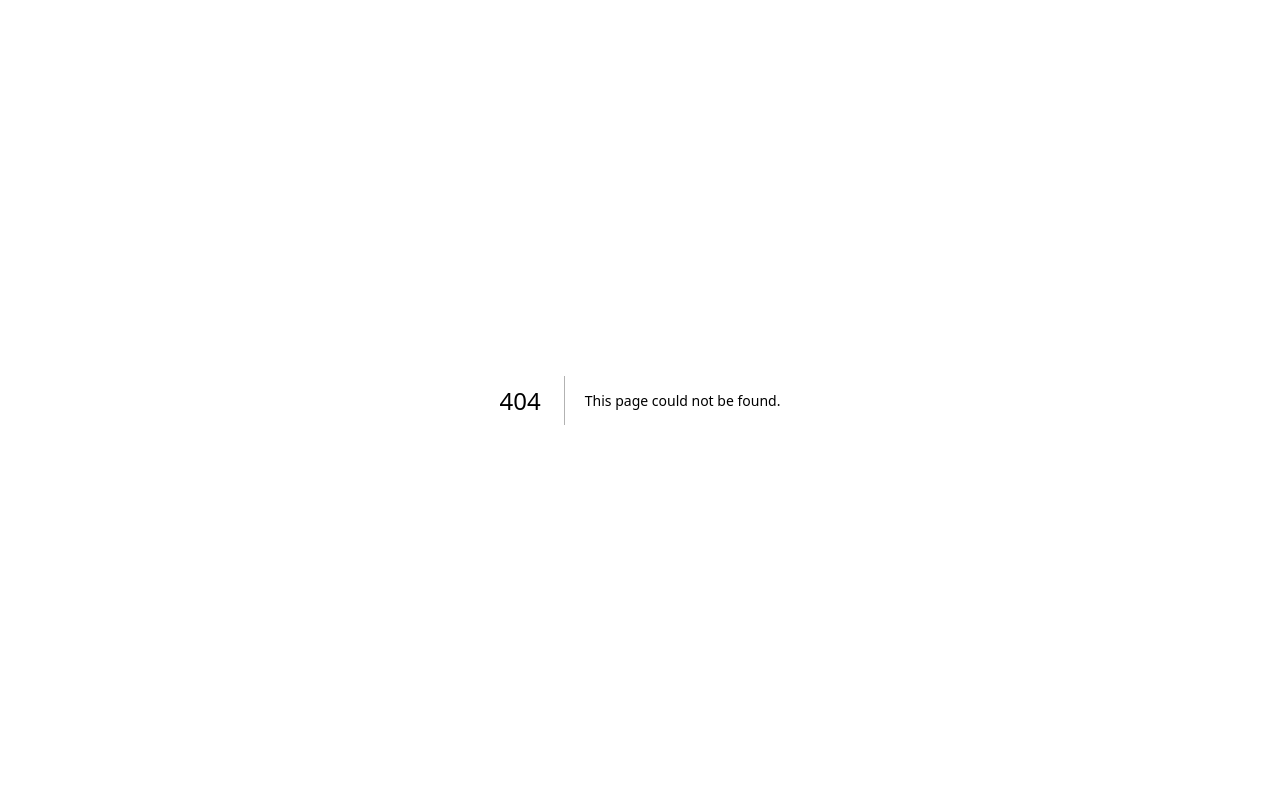
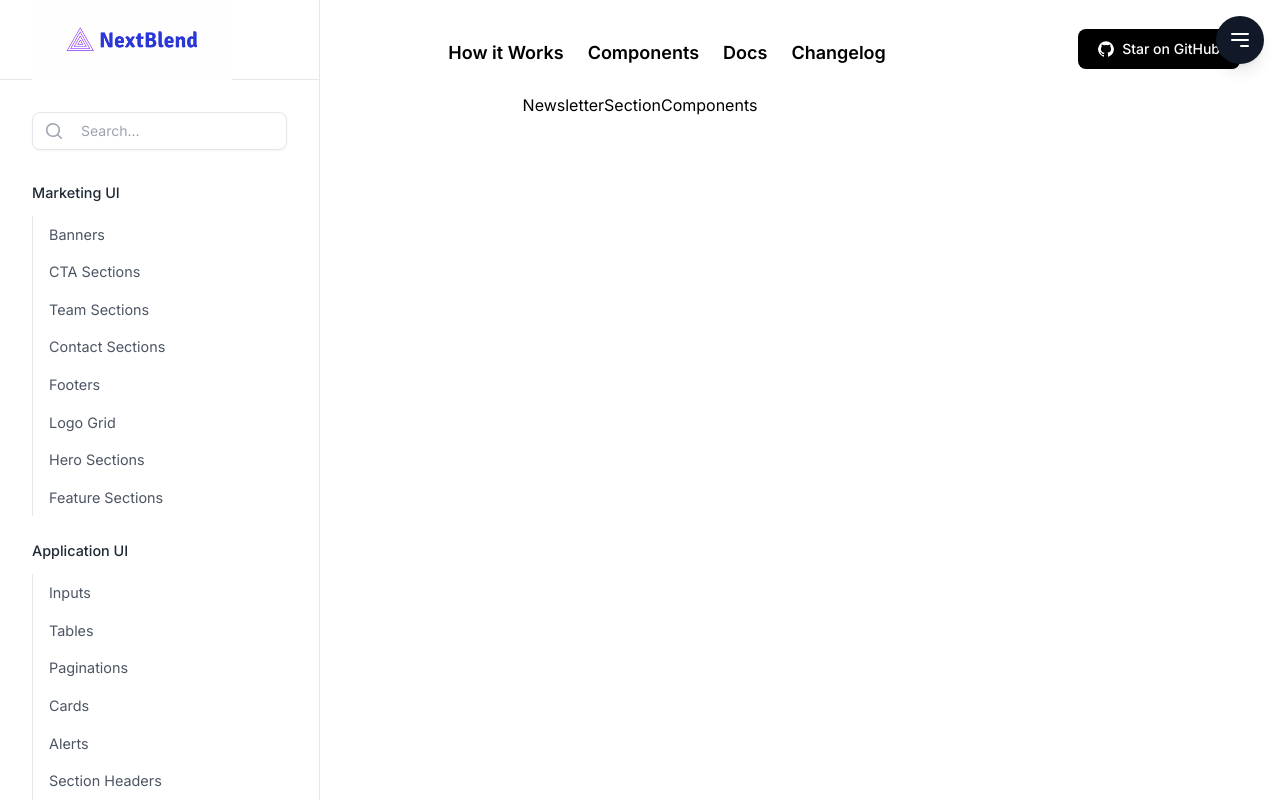
Before and after one commit to gaurav-sarage/NextBlend, a Next.js app: page /components/newsletter-sections in a window 1280 px wide. Before the commit this address had no page. Built offline with nearby package versions, Linux system fonts and the light colour scheme; no server answers.

Commit message:
✨ Added extra routes under `Marketing UI` under `components` page

```diff
--- /dev/null
+++ b/app/(pages)/components/newsletter-sections/page.js
@@ -0,0 +1,17 @@
+import Navbar from '@/app/components/Navbar'
+import Sidebar from '@/app/components/Sidebar'
+import React from 'react'
+
+const NewsletterSectionComponents = () => {
+    return (
+        <>
+            <Navbar />
+            <Sidebar />
+            <div className='text-center'>
+                NewsletterSectionComponents
+            </div>
+        </>
+    )
+}
+
+export default NewsletterSectionComponents
--- /dev/null
+++ b/app/(pages)/components/pricing-sections/page.js
@@ -0,0 +1,17 @@
+import Navbar from '@/app/components/Navbar'
+import Sidebar from '@/app/components/Sidebar'
+import React from 'react'
+
+const PricingComponents = () => {
+    return (
+        <>
+            <Navbar />
+            <Sidebar />
+            <div className='text-center'>
+                PricingComponents
+            </div>
+        </>
+    )
+}
+
+export default PricingComponents
--- /dev/null
+++ b/app/(pages)/components/stats/page.js
@@ -0,0 +1,17 @@
+import Navbar from '@/app/components/Navbar'
+import Sidebar from '@/app/components/Sidebar'
+import React from 'react'
+
+const StatsComponents = () => {
+    return (
+        <>
+            <Navbar />
+            <Sidebar />
+            <div className='text-center'>
+                StatsComponents
+            </div>
+        </>
+    )
+}
+
+export default StatsComponents
--- /dev/null
+++ b/app/(pages)/components/testimonials/page.js
@@ -0,0 +1,17 @@
+import Navbar from '@/app/components/Navbar'
+import Sidebar from '@/app/components/Sidebar'
+import React from 'react'
+
+const TestimonialsComponents = () => {
+    return (
+        <>
+            <Navbar />
+            <Sidebar />
+            <div className='text-center'>
+                TestimonialsComponents
+            </div>
+        </>
+    )
+}
+
+export default TestimonialsComponents
```
Also changed, not shown: public/tabs.png (added).
